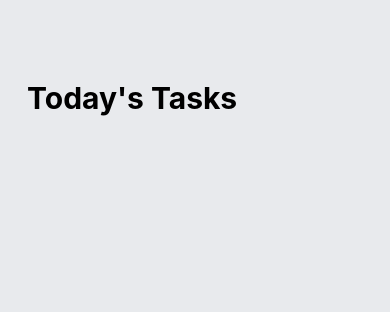
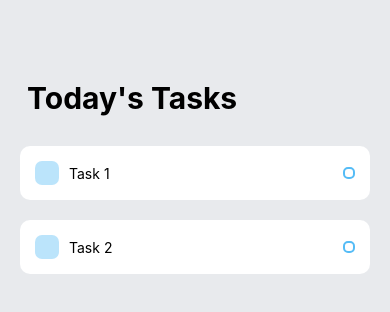
Before and after one commit to Vvoox/TodoList_ReactNative, a React Native app: screen / in a window 390 px wide. Shown: the top 312 px of the page. Built offline with nearby package versions, Linux system fonts and the light colour scheme.

Commit message:
*Add Tasks style and manage places for square and checked list circular.

```diff
--- a/App.js
+++ b/App.js
@@ -11,7 +11,8 @@ export default function App() {
         <Text style={styles.sectionTitle}> Today's Tasks</Text>
 
         <View style={styles.items}>
-
+          <Task text = {'Task 1'}/>
+          <Task text = {'Task 2'}/>
         </View>
 
       </View>
@@ -34,6 +35,6 @@ const styles = StyleSheet.create({
     fontWeight:'bold',
   },
   items:{
-
+    marginTop : 30,
   }
 });
--- a/components/Task.js
+++ b/components/Task.js
@@ -1,20 +1,54 @@
 import React from "react";
-import {View,Text,StyleSheet} from "react-native";
+import {View,Text,StyleSheet , TouchableOpacity} from "react-native";
 
-const Task = () => {
+const Task = (props) => {
+    return (
+        <View style={styles.item}>
+            <View style={styles.itemLeft}>
+                <TouchableOpacity style={styles.square}/>
+                <Text style={styles.itemText}>{props.text}</Text>
+            </View>
+            <View style={styles.circular}>
 
-    return (
-        <View style={styles.task}>
-            <Text>This is a Task.</Text>
+            </View>
         </View>
     )
 }
 
 const styles = StyleSheet.create({
-    task:{
-        fontSize:14,
-        fontWeight:'bold',
-    }
+    item:{
+        backgroundColor:'#FFF',
+        padding : 15,
+        borderRadius:10,
+        flexDirection : 'row',
+        alignItems : 'center',
+        justifyContent : 'space-between',
+        marginBottom : 20,
+    },
+    itemLeft :{
+        flexDirection : 'row',
+        alignItems : 'center',
+        flexWrap : 'wrap',
+    },
+    square:{
+        width : 24,
+        height : 24,
+        backgroundColor: '#55BCF6',
+        opacity:0.4,
+        borderRadius: 7,
+        marginRight : 10
+    },
+    itemText:{
+        maxWidth : '80%',
+    },
+    circular :{
+        width : 12,
+        height : 12,
+        borderRadius : 5,
+        borderColor : '#55BCf6',
+        borderWidth : 2,
+    },
+
 });
 
 export default Task;
```
